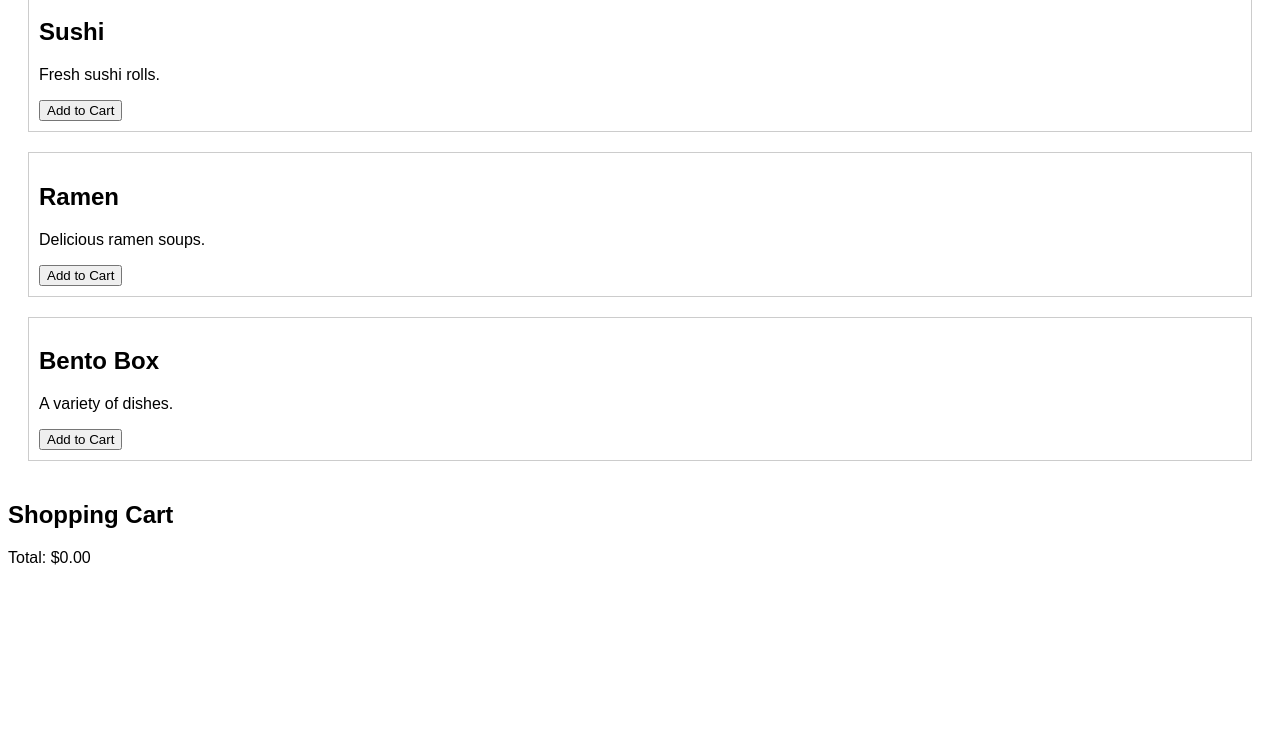
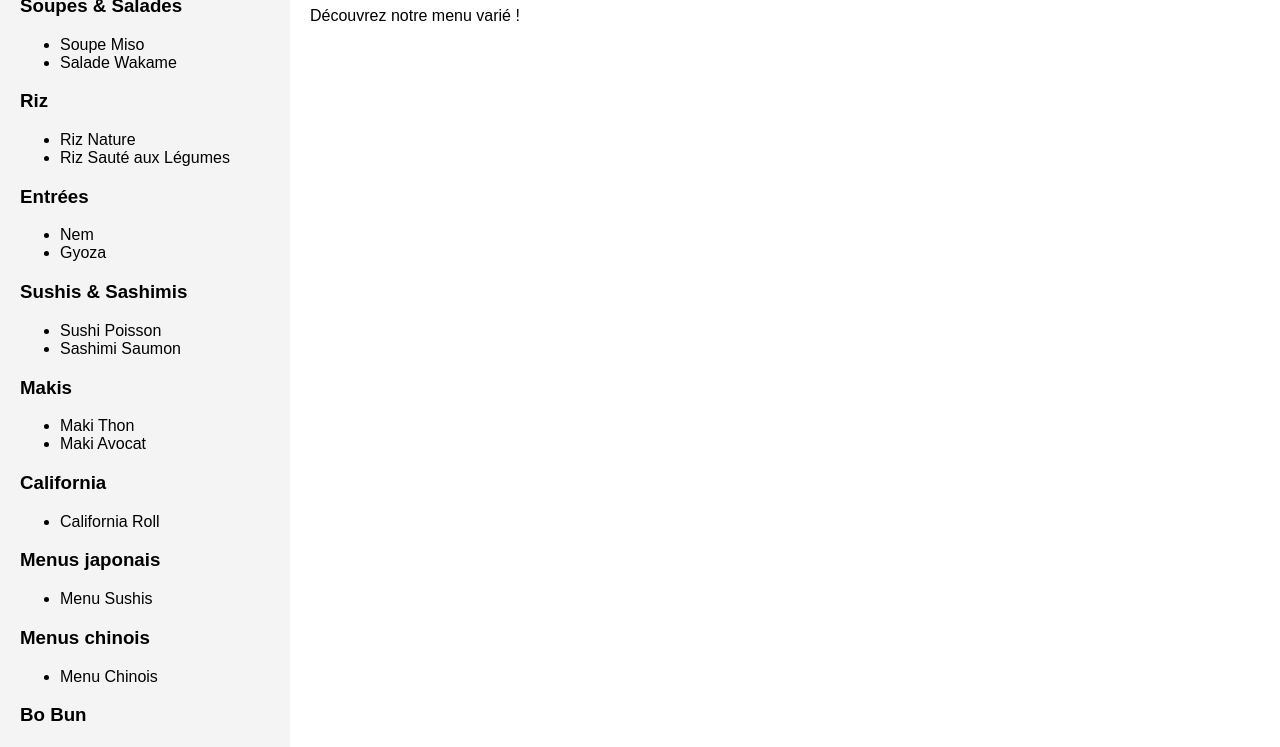
Before and after one commit to CHEZMIZU/CHEZMIZUCARTE, a plain HTML site: page index.html in a window 1280 px wide. Shown: the part 93-840 px from the top of the page. Before the commit the page ends 800 px from the top, so only its background shows below. Drawn offline with Linux system fonts and the light colour scheme.

Commit message:
Update index.html with complete restaurant menu and functionality

```diff
--- a/index.html
+++ b/index.html
@@ -1,60 +1,138 @@
 <!DOCTYPE html>
-<html lang="en">
+<html lang="fr">
 <head>
     <meta charset="UTF-8">
     <meta name="viewport" content="width=device-width, initial-scale=1.0">
-    <title>Chez Mizu Restaurant Menu</title>
+    <title>Menu Chez Mizu</title>
     <style>
-        body { font-family: Arial, sans-serif; }
-        .menu-item { margin: 20px; padding: 10px; border: 1px solid #ccc; }
-        .cart { margin-top: 40px; }
+        body {
+            font-family: Arial, sans-serif;
+            display: flex;
+            margin: 0;
+            padding: 0;
+        }
+        #menu {
+            width: 250px;
+            background: #f4f4f4;
+            padding: 20px;
+            position: sticky;
+            top: 0;
+            height: 100vh;
+            overflow-y: auto;
+        }
+        #cart {
+            width: 250px;
+            background: #fff;
+            padding: 20px;
+            position: -webkit-sticky;
+            position: sticky;
+            top: 0;
+        }
+        #content {
+            flex: 1;
+            padding: 20px;
+        }
+        h2 {
+            color: #333;
+        }
     </style>
 </head>
 <body>
-    <h1>Chez Mizu Restaurant Menu</h1>
     <div id="menu">
-        <div class="menu-item" data-name="Sushi" data-price="12.99">
-            <h2>Sushi</h2>
-            <p>Fresh sushi rolls.</p>
-            <button onclick="addToCart('Sushi', 12.99)">Add to Cart</button>
-        </div>
-        <div class="menu-item" data-name="Ramen" data-price="10.99">
-            <h2>Ramen</h2>
-            <p>Delicious ramen soups.</p>
-            <button onclick="addToCart('Ramen', 10.99)">Add to Cart</button>
-        </div>
-        <div class="menu-item" data-name="Bento Box" data-price="15.99">
-            <h2>Bento Box</h2>
-            <p>A variety of dishes.</p>
-            <button onclick="addToCart('Bento Box', 15.99)">Add to Cart</button>
+        <h2>Menu</h2>
+        <h3>Soupes & Salades</h3>
+        <ul>
+            <li>Soupe Miso</li>
+            <li>Salade Wakame</li>
+            <!-- Add additional soup and salad items here -->
+        </ul>
+        <h3>Riz</h3>
+        <ul>
+            <li>Riz Nature</li>
+            <li>Riz Sauté aux Légumes</li>
+            <!-- Add additional rice items here -->
+        </ul>
+        <h3>Entrées</h3>
+        <ul>
+            <li>Nem</li>
+            <li>Gyoza</li>
+            <!-- Add additional entrée items here -->
+        </ul>
+        <h3>Sushis & Sashimis</h3>
+        <ul>
+            <li>Sushi Poisson</li>
+            <li>Sashimi Saumon</li>
+            <!-- Add additional sushi and sashimi items here -->
+        </ul>
+        <h3>Makis</h3>
+        <ul>
+            <li>Maki Thon</li>
+            <li>Maki Avocat</li>
+            <!-- Add additional maki items here -->
+        </ul>
+        <h3>California</h3>
+        <ul>
+            <li>California Roll</li>
+            <!-- Add additional California items here -->
+        </ul>
+        <h3>Menus japonais</h3>
+        <ul>
+            <li>Menu Sushis</li>
+            <!-- Add additional Japanese menu items here -->
+        </ul>
+        <h3>Menus chinois</h3>
+        <ul>
+            <li>Menu Chinois</li>
+            <!-- Add additional Chinese menu items here -->
+        </ul>
+        <h3>Bo Bun</h3>
+        <ul>
+            <li>Bo Bun au Boeuf</li>
+            <!-- Add additional Bo Bun items here -->
+        </ul>
+        <h3>Nouilles sautées</h3>
+        <ul>
+            <li>Nouilles Sautées aux Légumes</li>
+            <!-- Add additional fried noodle items here -->
+        </ul>
+        <h3>Plats chinois</h3>
+        <ul>
+            <li>Canard laqué</li>
+            <!-- Add additional Chinese dish items here -->
+        </ul>
+        <div id="cart">
+            <h2>Panier</h2>
+            <ul id="cart-items"></ul>
+            <button onclick="checkout()">Commander</button>
         </div>
     </div>
-    <div class="cart">
-        <h2>Shopping Cart</h2>
-        <ul id="cart-items"></ul>
-        <p>Total: $<span id="total">0.00</span></p>
+    <div id="content">
+        <h1>Bienvenue Chez Mizu</h1>
+        <p>Découvrez notre menu varié !</p>
     </div>
-
     <script>
-        let cart = [];
-        let total = 0;
-
-        function addToCart(name, price) {
-            cart.push({name, price});
-            total += price;
+        const cart = [];
+        function addToCart(item) {
+            cart.push(item);
             updateCart();
+            localStorage.setItem('cart', JSON.stringify(cart));
         }
-
         function updateCart() {
             const cartItems = document.getElementById('cart-items');
             cartItems.innerHTML = '';
-            for (const item of cart) {
+            cart.forEach(item => {
                 const li = document.createElement('li');
-                li.textContent = `${item.name} - $${item.price.toFixed(2)}`;
+                li.textContent = item;
                 cartItems.appendChild(li);
-            }
-            document.getElementById('total').textContent = total.toFixed(2);
+            });
         }
+        function checkout() {
+            alert('Merci pour votre commande !');
+        }
+        window.onload = function() {
+            const savedCart = JSON.parse(localStorage.getItem('cart')) || [];
+            savedCart.forEach(item => addToCart(item));
+        };
     </script>
 </body>
 </html>
```
